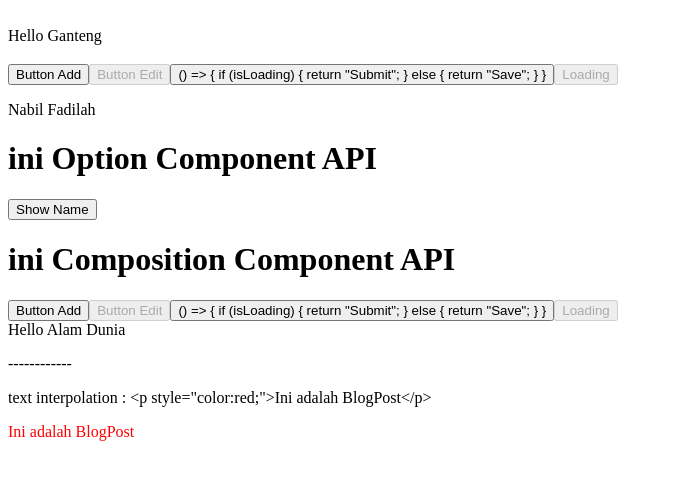
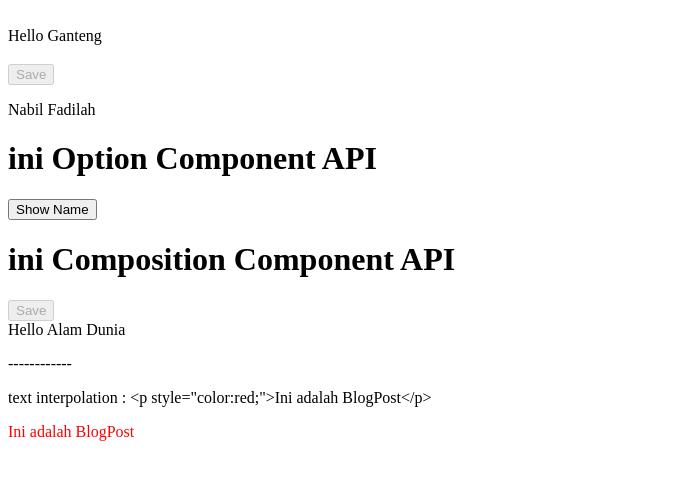
Before and after one commit to Nabilfadilah/hello-vue, a Vue app: page / in a window 1280 px wide. Shown: the top 480 px of the page, without its empty margins (0-673 px from the left). Built offline with nearby package versions, Linux system fonts and the light colour scheme.

Commit message:
Membuat Directives

```diff
--- a/src/components/MainButton.vue
+++ b/src/components/MainButton.vue
@@ -6,11 +6,11 @@ const buttonDisbaled = false;
 const buttonAttr = {
     disabled: true,
     class: 'text-3xl bg-black text-white',
-    id: '1'
+    // id: '1'
 }
 
 // using javascript expression
-const isLoading = true;
+const isLoading = false;
 
 // calling function
 const renderIsLoading = () => {
@@ -21,13 +21,24 @@ const renderIsLoading = () => {
     }
 }
 
+// agar dinamis
+const url = "/home"
+
 </script>
 
 <template>
-    <button :disabled="buttonDisbaled">Button Add</button>
-    <button v-bind="buttonAttr">Button Edit</button>
-    <button>{{ renderIsLoading }}</button>
-    <button v-bind="buttonAttr">{{ isLoading ? 'Loading' : 'Submit' }}</button>
+    <!-- derective -->
+     <a :href={url}>
+         <button v-bind="buttonAttr" :id="`id-${1}`">
+             {{ renderIsLoading() }}
+         </button>
+     </a>
+
+
+    <!-- <button :disabled="buttonDisbaled">Button Add</button> -->
+    <!-- <button v-bind="buttonAttr">Button Edit</button> -->
+    <!-- <button>{{ renderIsLoading() }}</button> -->
+    <!-- <button v-bind="buttonAttr">{{ isLoading ? 'Loading' : 'Submit' }}</button> -->
 </template>
 
 <style scoped></style>
```
